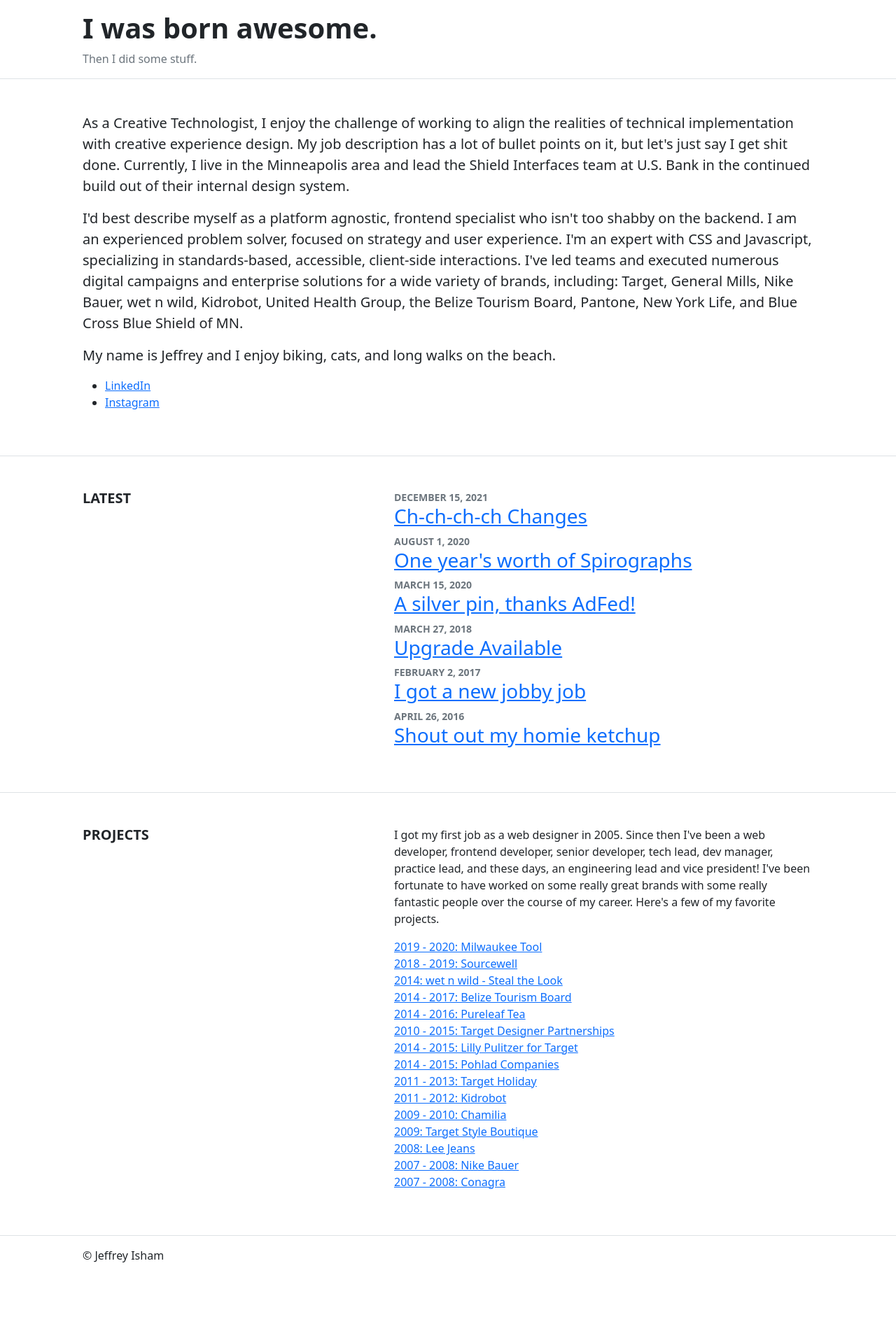
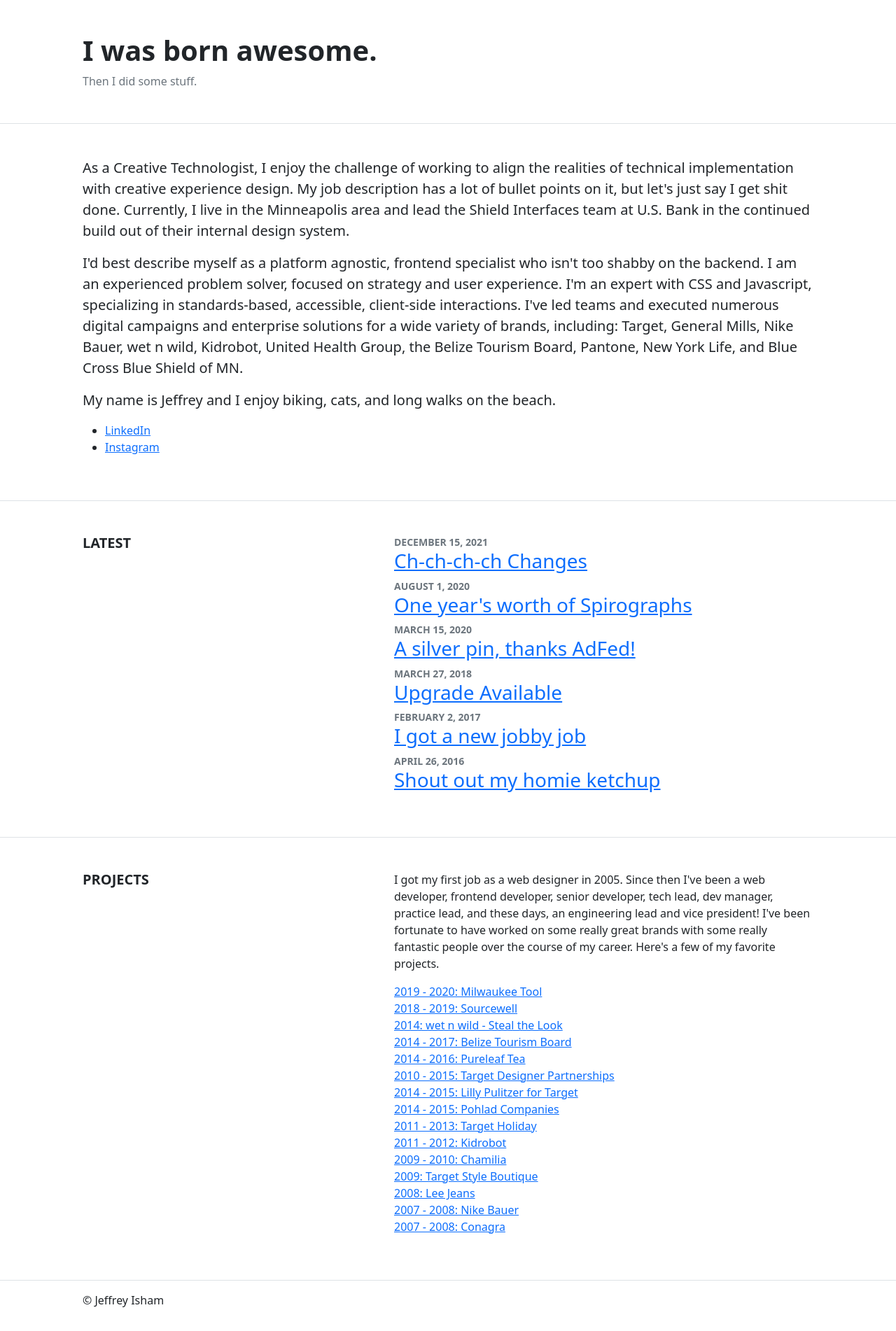
Before and after one commit to jeffreyisham/jeffreyisham.github.io, a Jekyll site: the page built from index.html, in a window 1280 px wide. Shown: the whole page at 70% size. Built offline with Jekyll 4.4.1, drawn with Linux system fonts in a browser that asks for light colours; before the commit the page ends 1838 px from its top, so only the background shows below that.

Commit message:
Update site-header.html

```diff
--- a/_includes/site-header.html
+++ b/_includes/site-header.html
@@ -1,5 +1,5 @@
 <div class="border-bottom">
-  <header class="site-header container p-3 px-md-5">
+  <header class="site-header container p-4 p-md-5">
     <h1 class="site-title fw-bold">I was born awesome.</h1>
     <div class="site-description text-muted">Then I did some stuff.</div>
   </header>
```
